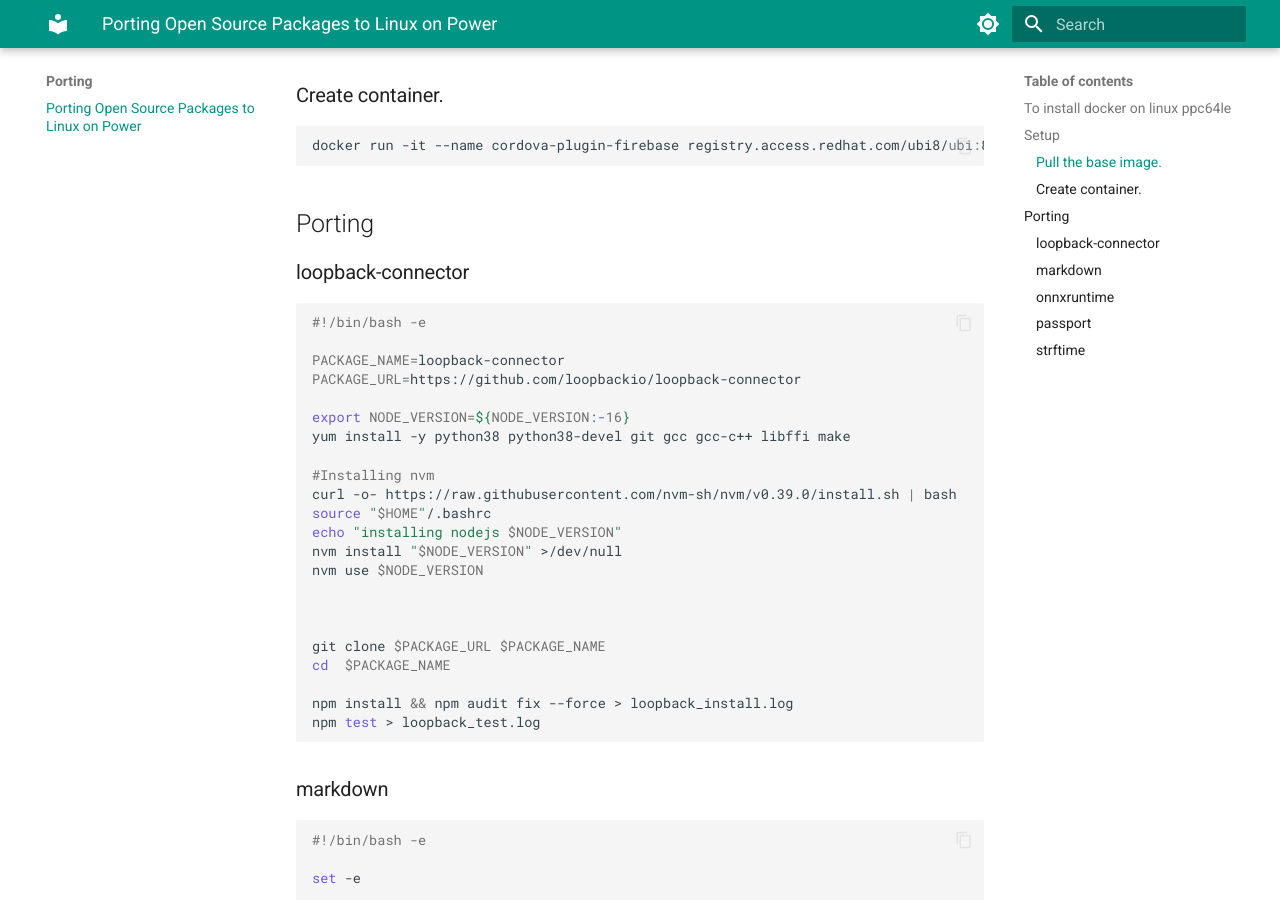
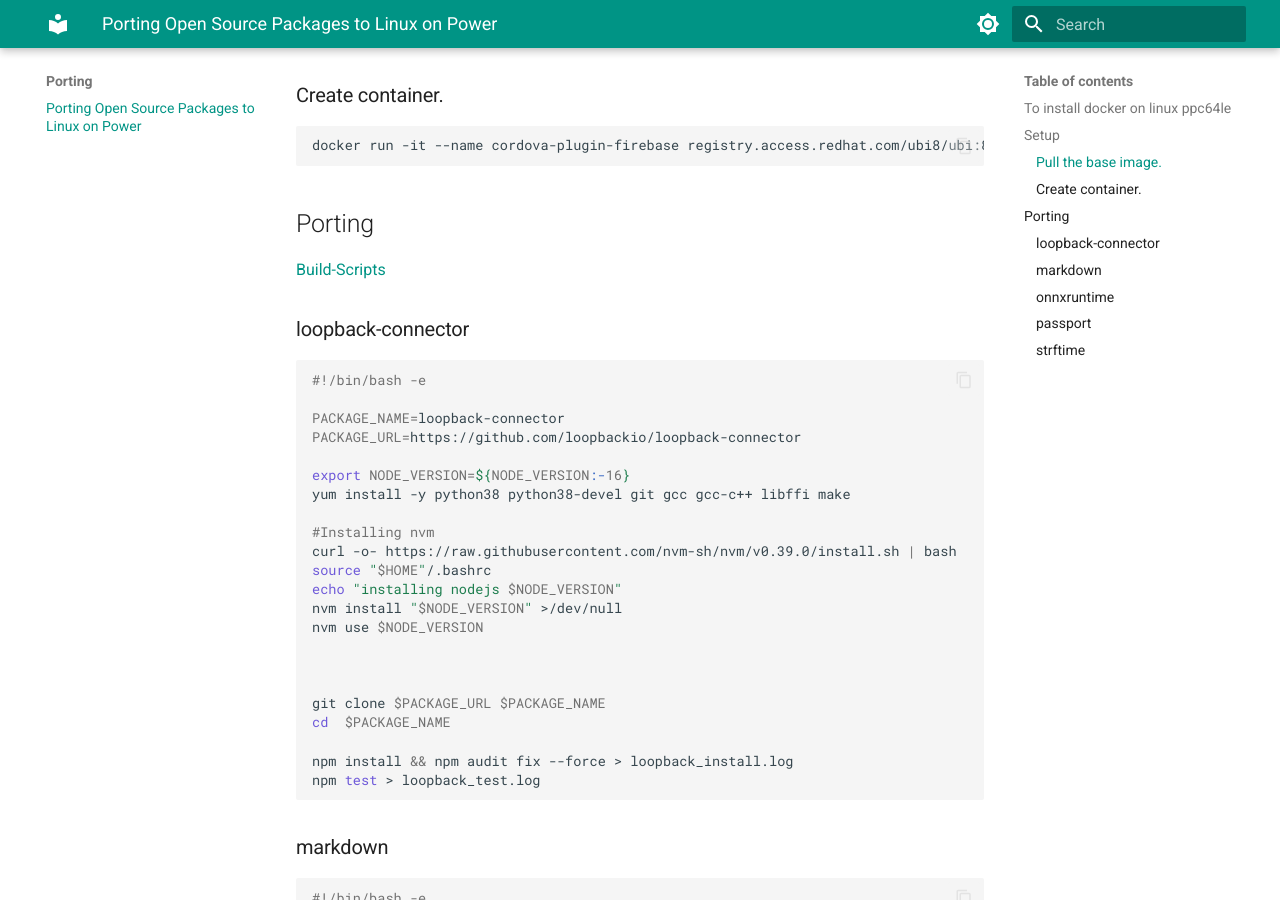
Before and after one commit to rahulssv/courses, an MkDocs documentation site: the page built from docs/Porting/porting.md, in a window 1280 px wide and 900 px high, scrolled down 516 px. Built offline with MkDocs 1.6.1 and Material for MkDocs 9.7.7, drawn with Linux system fonts in a browser that asks for light colours.

Commit message:
build scripts

````diff
--- a/docs/Porting/porting.md
+++ b/docs/Porting/porting.md
@@ -18,6 +18,7 @@
 
 ```
 ## Porting
+[Build-Scripts](https://github.com/ppc64le/build-scripts.git)
 ### loopback-connector
 ```sh
 #!/bin/bash -e
````
